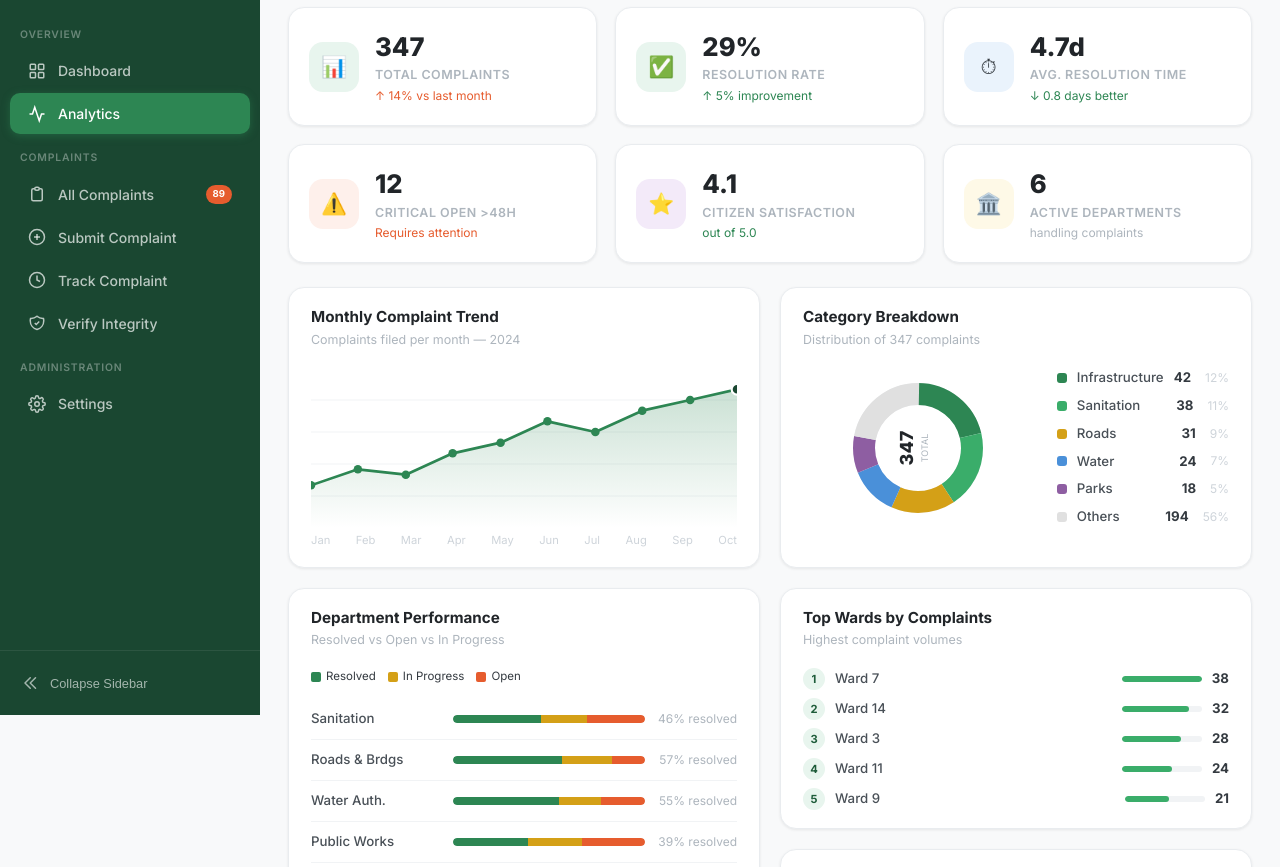
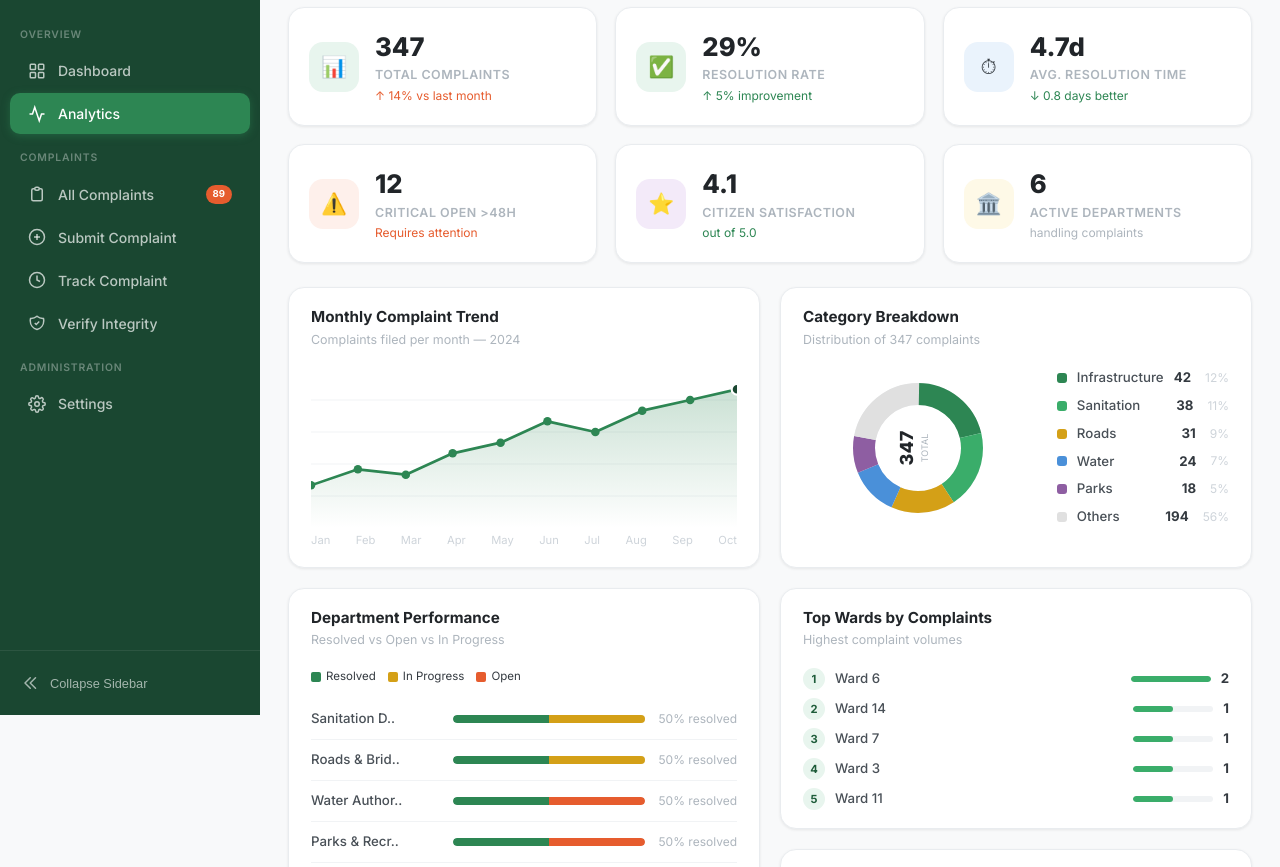
Before and after one commit to shreyassbhat508-cmd/HHGOA_1, a plain HTML site: page analytics.html in a window 1280 px wide. Shown: the part 85-952 px from the top of the page. Drawn offline with Linux system fonts and the light colour scheme.

Commit message:
Update analytics and categories to be dynamic

```diff
--- a/analytics.html
+++ b/analytics.html
@@ -340,22 +340,15 @@
     kpiVals[2].textContent = CP.STATS.avgResolutionDays + 'd';
   }
 
-  // Dept performance (Mock Data)
-  const depts = [
-    { name:'Sanitation',    resolved:35, progress:18, open:23 },
-    { name:'Roads & Brdgs', resolved:48, progress:22, open:14 },
-    { name:'Water Auth.',   resolved:28, progress:11, open:12 },
-    { name:'Public Works',  resolved:22, progress:16, open:19 },
-    { name:'Parks & Rec.',  resolved:19, progress:10, open:8  },
-    { name:'BESCOM',        resolved:14, progress:9,  open:7  },
-  ];
+  // Dept performance
+  const depts = CP.DEPARTMENTS.slice(0, 6);
   document.getElementById('deptPerf').innerHTML = depts.map(d => {
     const total = d.resolved + d.progress + d.open;
-    const rPct = Math.round(d.resolved/total*100);
-    const pPct = Math.round(d.progress/total*100);
+    const rPct = Math.round(d.resolved/total*100) || 0;
+    const pPct = Math.round(d.progress/total*100) || 0;
     const oPct = 100 - rPct - pPct;
     return `<div class="dept-perf-row">
-      <div class="dept-perf-name">${d.name}</div>
+      <div class="dept-perf-name">${d.name.length > 14 ? d.name.substring(0, 12) + '..' : d.name}</div>
       <div class="dept-perf-bars">
         <div style="height:8px;border-radius:4px;background:var(--gray-100);overflow:hidden;display:flex">
           <div style="width:${rPct}%;background:var(--green-500);border-radius:4px 0 0 4px"></div>
@@ -368,14 +361,8 @@
   }).join('');
 
   // Top wards
-  const wards = [
-    { name:'Ward 7',  count:38 },
-    { name:'Ward 14', count:32 },
-    { name:'Ward 3',  count:28 },
-    { name:'Ward 11', count:24 },
-    { name:'Ward 9',  count:21 },
-  ];
-  const maxW = wards[0].count;
+  const wards = CP.WARDS.slice(0, 5);
+  const maxW = wards.length > 0 ? wards[0].count : 1;
   document.getElementById('topWards').innerHTML = wards.map((w,i) =>
     `<div class="ward-row">
        <div class="ward-rank">${i+1}</div>
--- a/app.js
+++ b/app.js
@@ -30,17 +30,31 @@ const CP = (() => {
     localStorage.setItem('cp_complaints', JSON.stringify(COMPLAINTS));
   }
 
-  const CATEGORIES = [
-    { name:"Infrastructure", count:42, color:"#2d8653" },
-    { name:"Sanitation",     count:38, color:"#3aad6a" },
-    { name:"Roads",          count:31, color:"#d4a017" },
-    { name:"Water",          count:24, color:"#4a90d9" },
-    { name:"Parks",          count:18, color:"#8e5ea2" },
-    { name:"Electricity",    count:15, color:"#e65c2e" },
-    { name:"Environment",    count:12, color:"#5aa67b" },
-    { name:"Buildings",      count:9,  color:"#a0522d" },
-    { name:"Animal Control", count:7,  color:"#c0392b" },
-  ];
+  // ── Dynamic Categories ──────────────────────────────
+  const categoryColors = {
+    "Infrastructure": "#2d8653",
+    "Sanitation": "#3aad6a",
+    "Roads": "#d4a017",
+    "Water": "#4a90d9",
+    "Parks": "#8e5ea2",
+    "Electricity": "#e65c2e",
+    "Environment": "#5aa67b",
+    "Buildings": "#a0522d",
+    "Animal Control": "#c0392b"
+  };
+
+  let CATEGORIES = [];
+  {
+    const catMap = {};
+    COMPLAINTS.forEach(c => {
+      catMap[c.category] = (catMap[c.category] || 0) + 1;
+    });
+    CATEGORIES = Object.keys(catMap).map(k => ({
+      name: k,
+      count: catMap[k],
+      color: categoryColors[k] || "#adb5bd"
+    })).sort((a,b) => b.count - a.count);
+  }
 
   const DEFAULT_STATS = {
     total: 347,
@@ -67,6 +81,7 @@ const CP = (() => {
     STATS.open++;
     STATS.thisMonth++;
     localStorage.setItem('cp_stats', JSON.stringify(STATS));
+    location.reload(); // Quick refresh to update dynamic UI automatically on submit
   }
 
   function updateComplaintStatus(id, newStatus, message = "") {
@@ -74,7 +89,7 @@ const CP = (() => {
     if (!c) return false;
 
     // Update stats
-    if (c.status === 'open') STATS.open--;
+    if (c.status === 'open' || c.status === 'acknowledged') STATS.open--;
     else if (c.status === 'progress') STATS.inProgress--;
     else if (c.status === 'resolved') STATS.resolved--;
     else if (c.status === 'closed') STATS.closed--;
@@ -101,14 +116,28 @@ const CP = (() => {
 
   const WEEKLY_TREND = [12, 18, 9, 24, 16, 21, 14]; // Sun–Sat
 
-  const DEPARTMENTS = [
-    { name:"Roads & Bridges",   resolved:48, open:14, progress:22 },
-    { name:"Sanitation Dept.",  resolved:35, open:23, progress:18 },
-    { name:"Water Authority",   resolved:28, open:12, progress:11 },
-    { name:"Public Works",      resolved:22, open:19, progress:16 },
-    { name:"Parks & Recreation",resolved:19, open:8,  progress:10 },
-    { name:"BESCOM",            resolved:14, open:7,  progress:9  },
-  ];
+  // ── Dynamic Departments ──────────────────────────────
+  let DEPARTMENTS = [];
+  {
+    const deptMap = {};
+    COMPLAINTS.forEach(c => {
+      if (!deptMap[c.dept]) deptMap[c.dept] = { name: c.dept, resolved: 0, open: 0, progress: 0 };
+      if (c.status === 'resolved' || c.status === 'closed') deptMap[c.dept].resolved++;
+      else if (c.status === 'progress') deptMap[c.dept].progress++;
+      else deptMap[c.dept].open++;
+    });
+    DEPARTMENTS = Object.values(deptMap).sort((a,b) => (b.resolved+b.open+b.progress) - (a.resolved+a.open+a.progress));
+  }
+
+  // ── Dynamic Wards ───────────────────────────────────
+  let WARDS = [];
+  {
+    const wardMap = {};
+    COMPLAINTS.forEach(c => {
+      wardMap[c.ward] = (wardMap[c.ward] || 0) + 1;
+    });
+    WARDS = Object.keys(wardMap).map(k => ({ name: k, count: wardMap[k] })).sort((a,b) => b.count - a.count);
+  }
 
   /* ── Helpers ──────────────────────────────────────────── */
   function statusPill(status) {
@@ -196,7 +225,7 @@ const CP = (() => {
     document.getElementById(id)?.classList.remove('open');
   }
 
-  return { COMPLAINTS, CATEGORIES, STATS, WEEKLY_TREND, DEPARTMENTS,
+  return { COMPLAINTS, CATEGORIES, STATS, WEEKLY_TREND, DEPARTMENTS, WARDS,
            statusPill, priorityChip, relativeDate, addComplaint, updateComplaintStatus,
            initSidebar, initSearch, toast, openModal, closeModal };
 })();
```
Also changed, not shown: index.html (+8 -10 lines).
